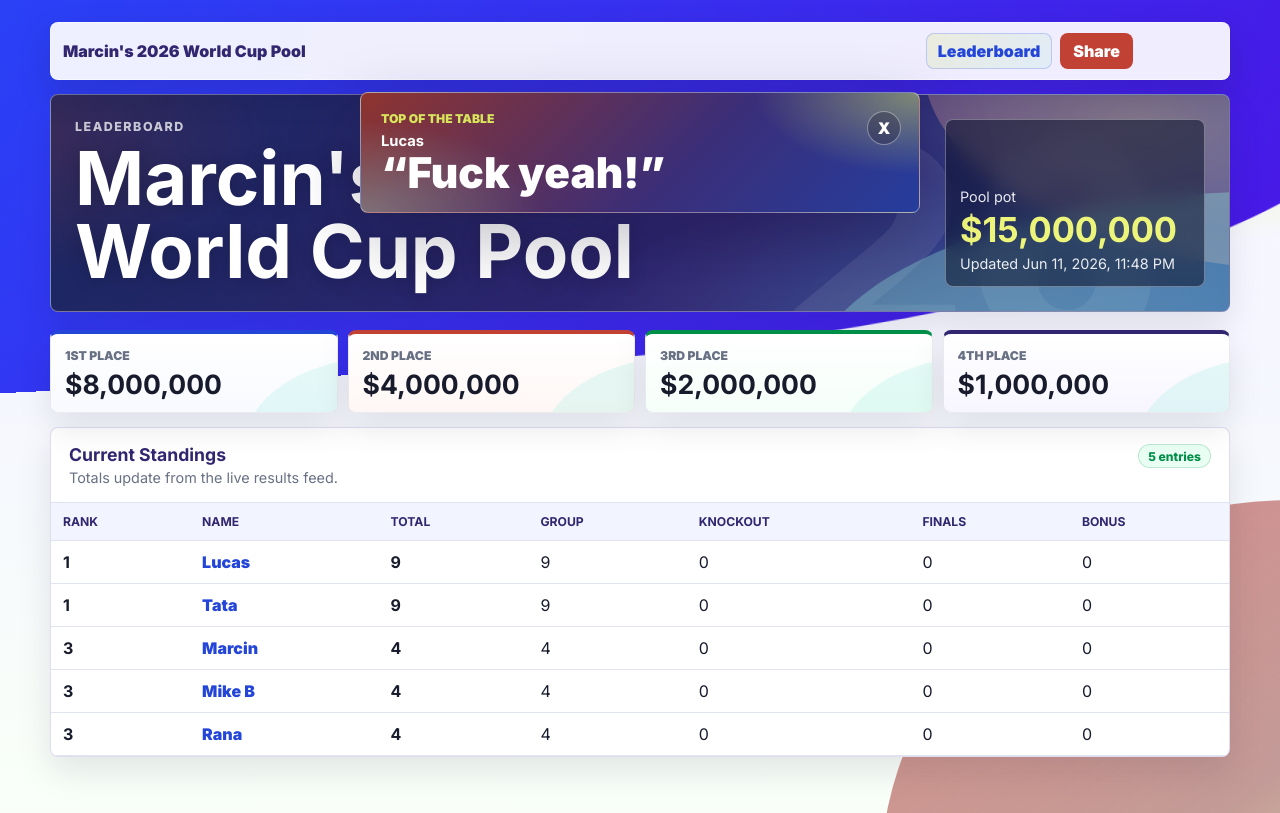
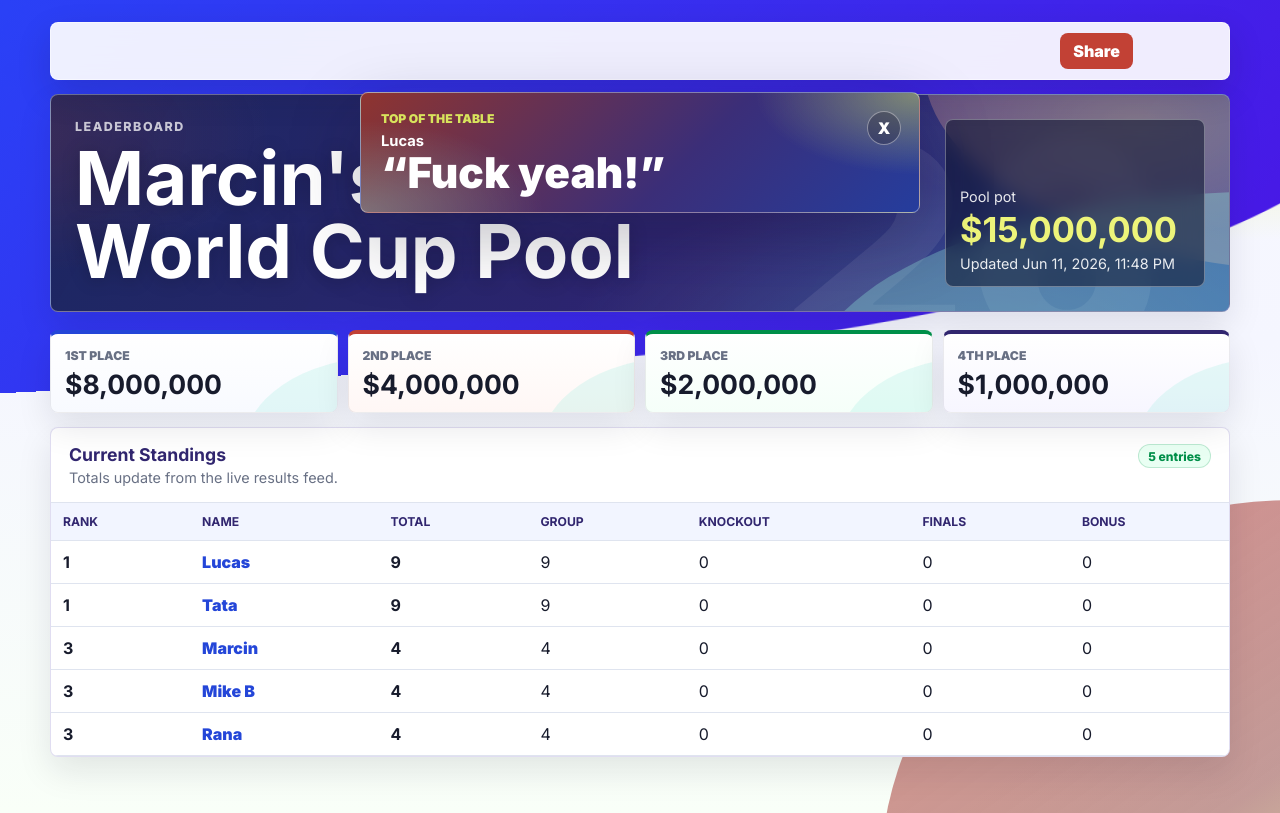
Before and after one commit to ahdsr/world-cup-2026-pool, a website with bundled scripts: page index.html in a window 1280 px wide. Built offline with nearby package versions, Linux system fonts and the light colour scheme.

Commit message:
Simplify navbar links

```diff
--- a/assets/app.js
+++ b/assets/app.js
@@ -65,17 +65,15 @@ function statusPill(text, tone = "") {
 }
 
 function renderNav(entriesConfig, route) {
-  const leaderboardActive = route.view === "leaderboard" ? "active" : "";
+  const backLink =
+    route.view === "entry" ?
+      '<a class="nav-link" href="#/leaderboard">Back to Leaderboard</a>' :
+      "";
 
   return `
     <nav class="top-nav" aria-label="Primary">
-      <a class="brand-link ${leaderboardActive}" href="#/leaderboard">
-        ${escapeHtml(entriesConfig.poolName)}
-      </a>
       <div class="nav-actions">
-        <a class="nav-link ${leaderboardActive}" href="#/leaderboard" ${leaderboardActive ? 'aria-current="page"' : ""}>
-          Leaderboard
-        </a>
+        ${backLink}
         <button class="share-button" type="button" data-share-button>Share</button>
         <span class="share-status" role="status" aria-live="polite"></span>
       </div>
--- a/assets/styles.css
+++ b/assets/styles.css
@@ -77,7 +77,7 @@ body::after {
   z-index: 10;
   display: flex;
   align-items: center;
-  justify-content: space-between;
+  justify-content: flex-end;
   gap: 12px;
   margin-bottom: 14px;
   padding: 10px 12px;
```
